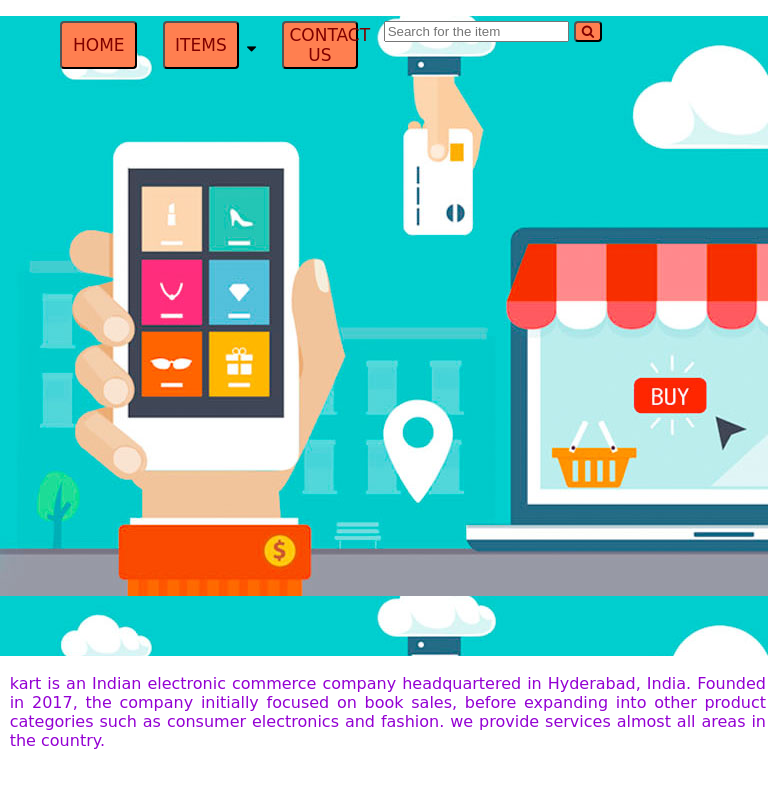
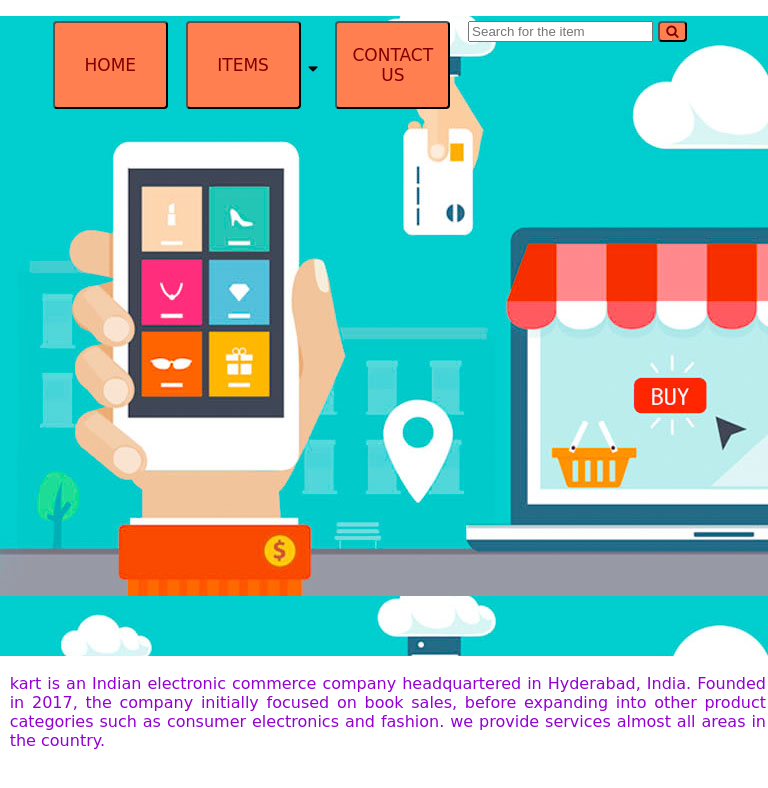
Before and after one commit to jyothirmai10/assign5, a plain HTML site: page index.html in a window 768 px wide. Drawn offline with Linux system fonts and the light colour scheme.

Commit message:
secondcommit

```diff
--- a/navbar.css
+++ b/navbar.css
@@ -102,6 +102,7 @@ margin:0;
 
 }
 
+
 @media(max-width:675px){
 .menu{
 
@@ -137,6 +138,19 @@ margin:0;
 	height: 9vh;
 }
 .itemlist{
-width: 65vw;
+width: 80vw;
 }
 }
+@media(min-width:680px ) and (max-width: 1024px)
+{
+
+	.dimension{
+		height: 11vh;
+		width: 15vw;
+
+
+	}
+	.list1 li{
+		margin-left: 1vw;
+	}
+}
```
